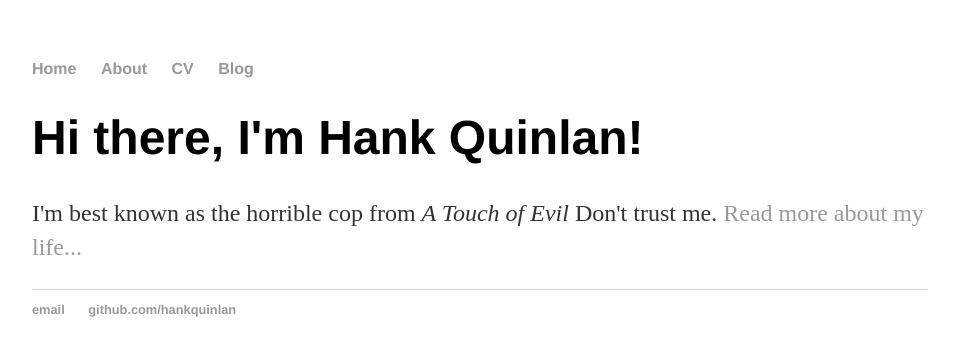
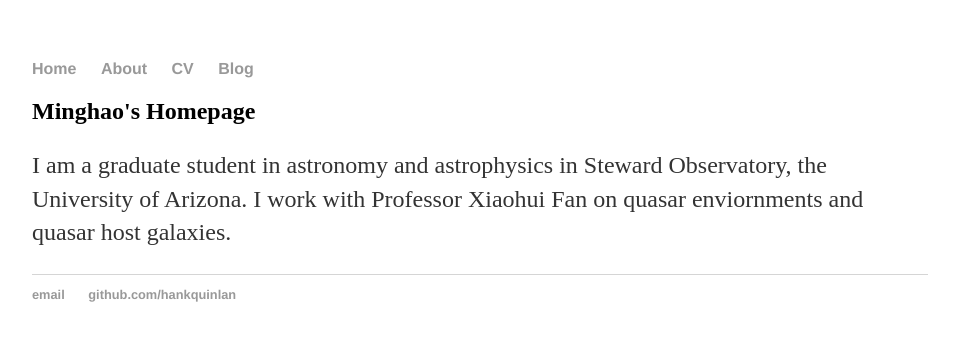
Before and after one commit to JianiDing/JianiDing.github.io, a Jekyll site: the page built from index.html, in a window 1280 px wide. Shown: the top 356 px of the page, without its empty margins (160-1115 px from the left). Built offline with Jekyll 4.4.1, drawn with Linux system fonts in a browser that asks for light colours.

Commit message:
Update index.html

```diff
--- a/index.html
+++ b/index.html
@@ -1,8 +1,12 @@
 ---
 layout: default
-title: Hank Quinlan, Horrible Cop
+title: Minghao's Homepage
 ---
 <div class="blurb">
-	<h1>Hi there, I'm Hank Quinlan!</h1>
-	<p>I'm best known as the horrible cop from <em>A Touch of Evil</em> Don't trust me. <a href="/about">Read more about my life...</a></p>
+	<h2>Minghao's Homepage</h2>
+	<p>I am a graduate student in astronomy and astrophysics
+		in Steward Observatory, the University of Arizona.
+		I work with Professor Xiaohui Fan on quasar enviornments
+		and quasar host galaxies.
+	</p>
 </div><!-- /.blurb -->
```
